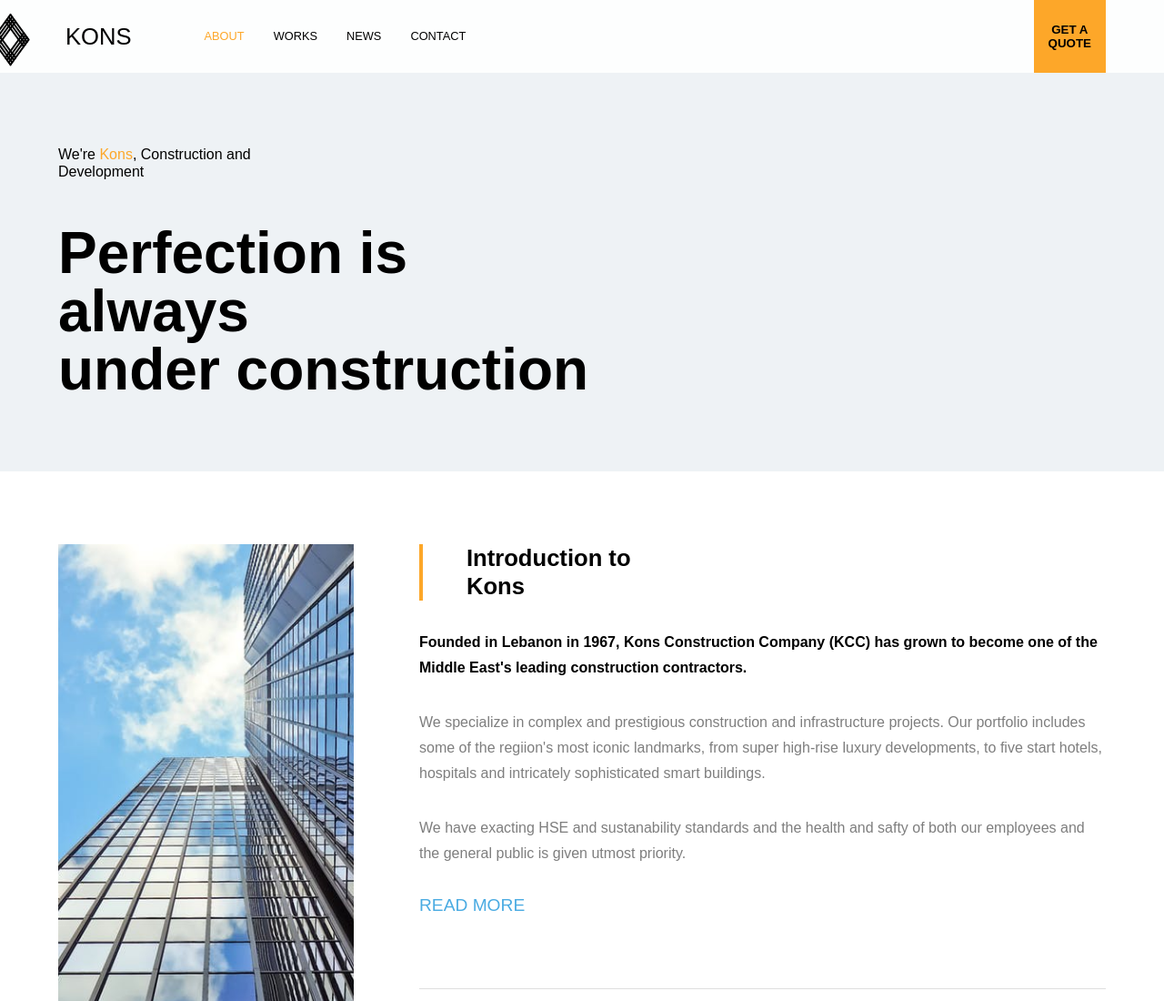
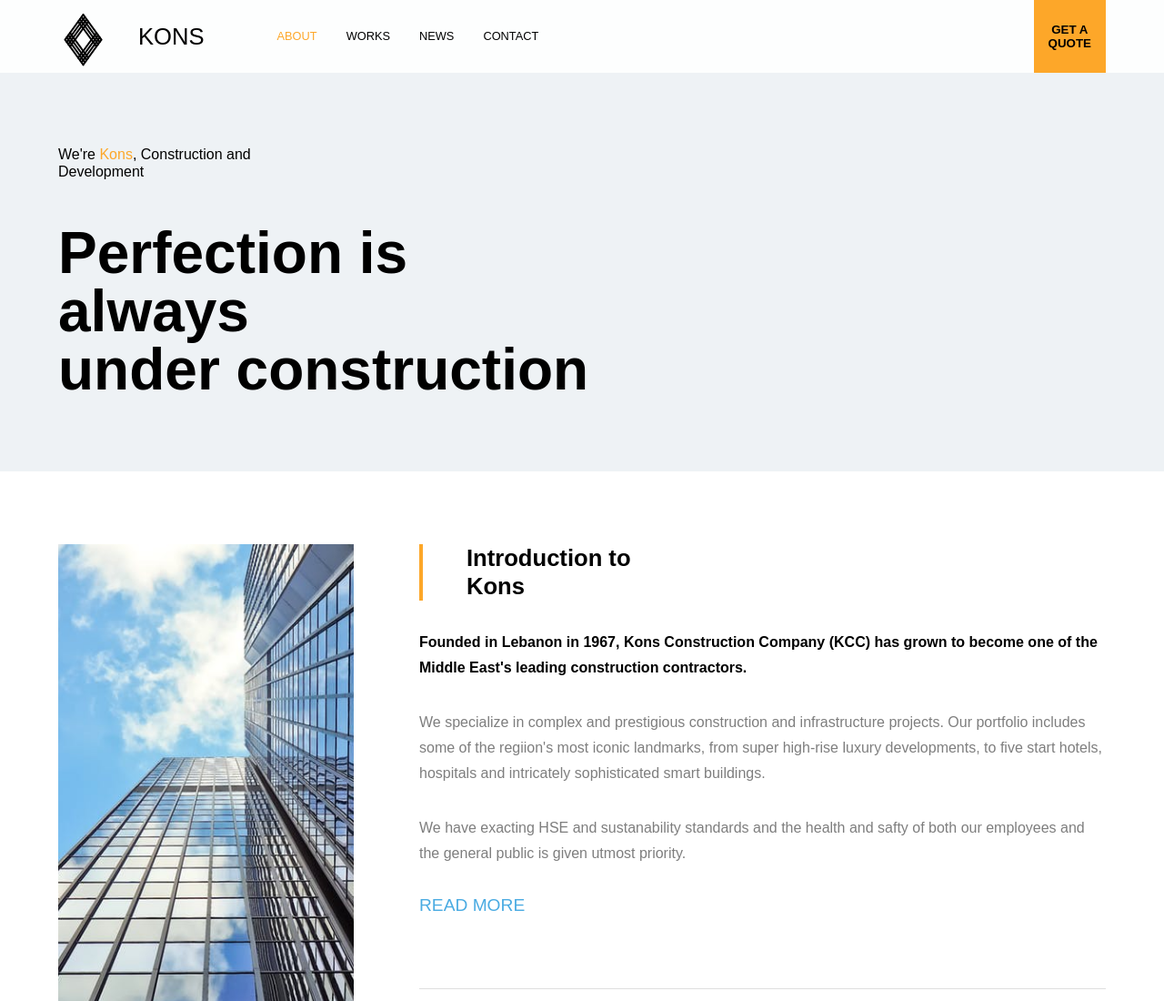
Before and after one commit to jonathanearl-tylertech/Kons, a website built with webpack: page src/index.html in a window 1280 px wide. Shown: the top 1100 px of the page at 91% size. Built offline with nearby package versions, Linux system fonts and the light colour scheme; files whose address does not match are found by name.

Commit message:
fix minor issue with logo not being on screen

```diff
--- a/src/css/_main-nav.scss
+++ b/src/css/_main-nav.scss
@@ -10,6 +10,9 @@
         text-transform: uppercase;
         align-items: center;
         margin-left: -7rem;
+        @media (max-width: $large) {
+            margin-left: -2rem;
+        }
         @media (max-width: $medium-large) {
             margin-left: -3rem;
         }
```
